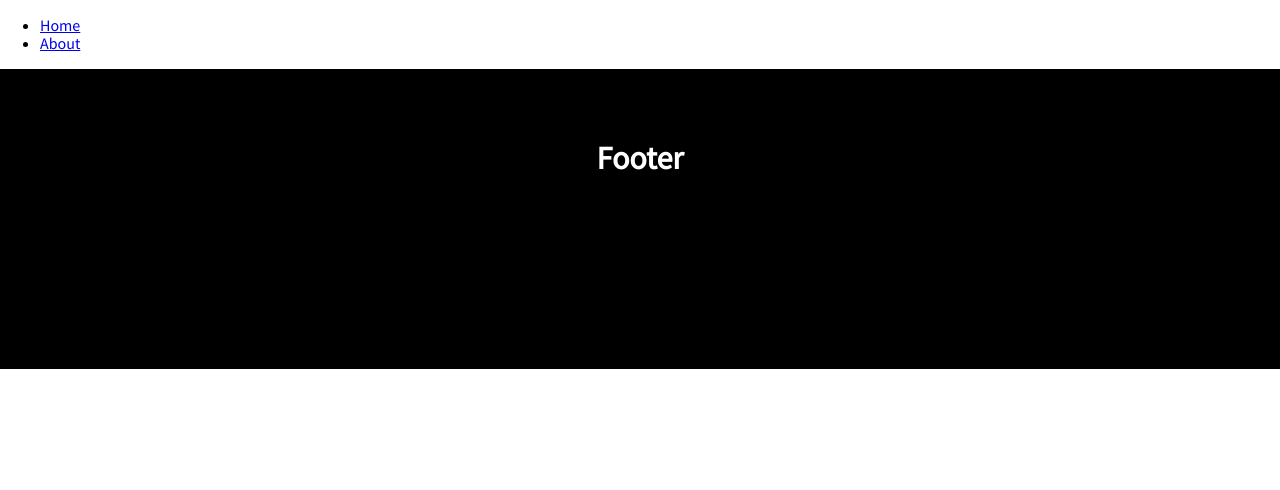
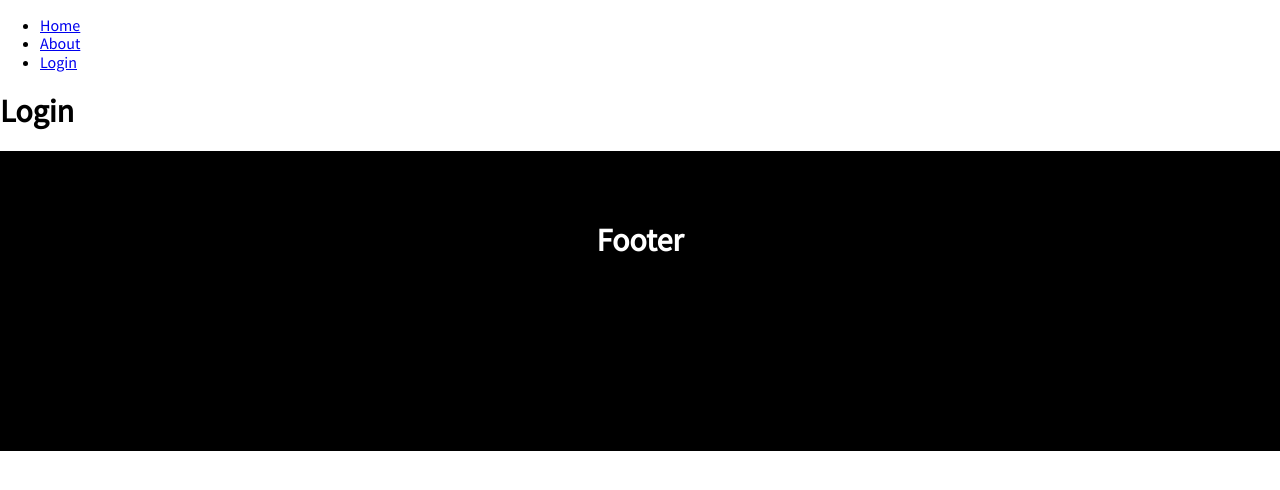
Before and after one commit to Jabser/Podify, a React (Create React App) app: page /login in a window 1280 px wide. Shown: the top 490 px of the page. Built offline with nearby package versions, Linux system fonts and the light colour scheme.

Commit message:
Login link in the nav

```diff
--- a/src/App.js
+++ b/src/App.js
@@ -4,6 +4,7 @@
 
 import Home from './views/Home';
 import About from './views/About';
+import Login from './views/Login';
 
 import Footer from './components/Footer';
 
@@ -16,11 +17,13 @@
             <ul>
               <li><Link to="/">Home</Link></li>
               <li><Link to="/about">About</Link></li>
+              <li><Link to="/login">Login</Link></li>
             </ul>
           </nav>
 
           <Route exact path='/' component={Home} />
           <Route path='/about' component={About} />
+          <Route path='/login' component={Login} />
         </Router>
         <Footer />
       </div>
--- a/src/views/Login.js
+++ b/src/views/Login.js
@@ -4,7 +4,7 @@
   render() {
     return (
       <div className="login">
-
+        <h1>Login</h1>
       </div>
     )
   }
```
